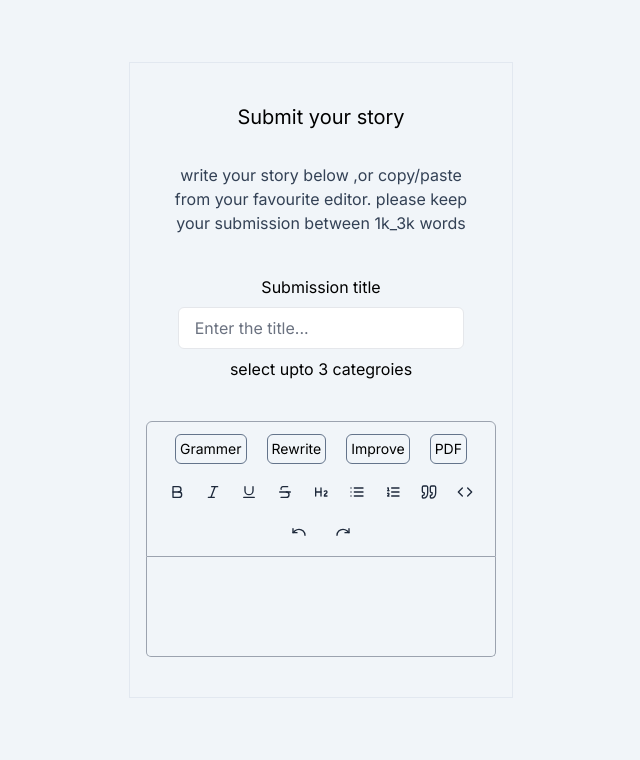
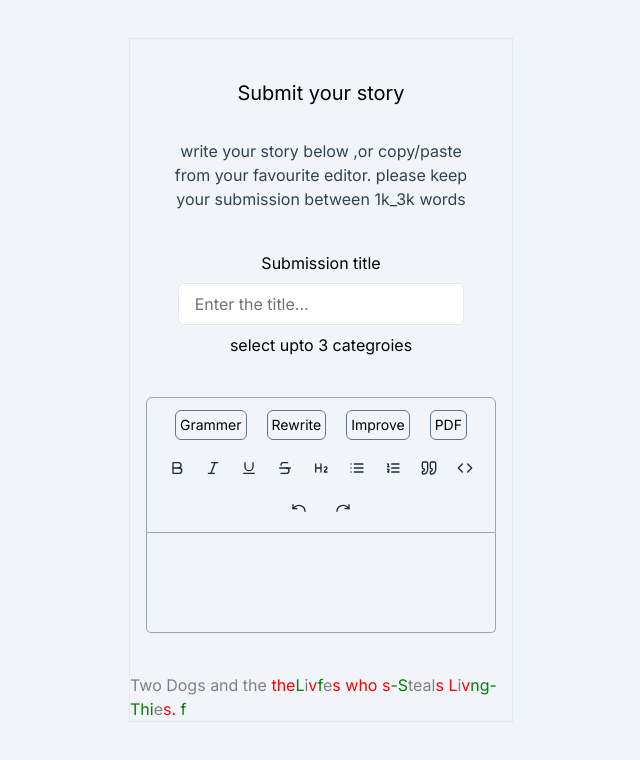
Before and after one commit to cornortech/edit-demo, a Next.js app in the folder frontend/: page / in a window 1280 px wide. Shown: the top 760 px of the page, without its empty margins (319-959 px from the left). Built offline with nearby package versions, Linux system fonts and the light colour scheme.

Commit message:
added chardff logic

```diff
--- a/frontend/app/page.tsx
+++ b/frontend/app/page.tsx
@@ -1,15 +1,16 @@
 import NotesPicker from '@/components/NotePicker'
-import Notes from '@/components/Notes'
-
+//import Notes from '@/components/Notes'
+import Page from '@/components/Chardiff'
 export default function Home() {
   return (
-    <main className="bg-slate-100 w-full min-h-screen pb-10 flex flex-col items-center justify-center">
+    <div className="bg-slate-100 w-full min-h-screen pb-10 flex flex-col items-center justify-center">
       <div className="w-96 border-solid border border-slate-200 ">
 
       <NotesPicker />
       {/* <Notes /> */}
+       <Page/>
+      </div>
 
-      </div>
-    </main>
+    </div>
   )
 }
--- /dev/null
+++ b/frontend/components/Chardiff.tsx
@@ -0,0 +1,29 @@
+import React, { ReactElement } from "react";
+import { diffChars, Change } from "diff";
+
+const Page = (): ReactElement => {
+  const originals: string = "Two Dogs and the theives who steals Lives. ";
+  const correcteds: string = "Two Dogs and the Life-Stealing-Thief";
+
+  const compareSentences = (original: string, corrected: string): ReactElement[] => {
+    const diff: Change[] = diffChars(original, corrected);
+    const result: ReactElement[] = [];
+
+    diff.forEach((part: Change, index: number) => {
+      // Green for additions, red for deletions, grey for common parts
+      const color: string = part.added ? "green" : part.removed ? "red" : "grey";
+      const style: React.CSSProperties = { color: color };
+      const span: ReactElement = <span key={index} style={style}>{part.value}</span>;
+      result.push(span);
+    });
+
+    return result;
+  };
+
+  const result: ReactElement[] = compareSentences(originals, correcteds);
+  console.log(result);
+
+  return <div>{result.map((element: ReactElement, index: number) => <React.Fragment key={index}>{element}</React.Fragment>)}</div>;
+};
+
+export default Page;
--- a/frontend/package.json
+++ b/frontend/package.json
@@ -13,6 +13,7 @@
     "@tiptap/pm": "^2.2.4",
     "@tiptap/react": "^2.2.4",
     "@tiptap/starter-kit": "^2.2.4",
+    "diff": "^5.2.0",
     "lucide-react": "^0.338.0",
     "next": "14.1.0",
     "react": "^18",
@@ -21,6 +22,7 @@
     "uuid": "^9.0.1"
   },
   "devDependencies": {
+    "@types/diff": "^5.0.9",
     "@types/node": "^20",
     "@types/react": "^18",
     "@types/react-dom": "^18",
```
Also changed, not shown: 2 other files (tests, documents, lock files or other folders).
